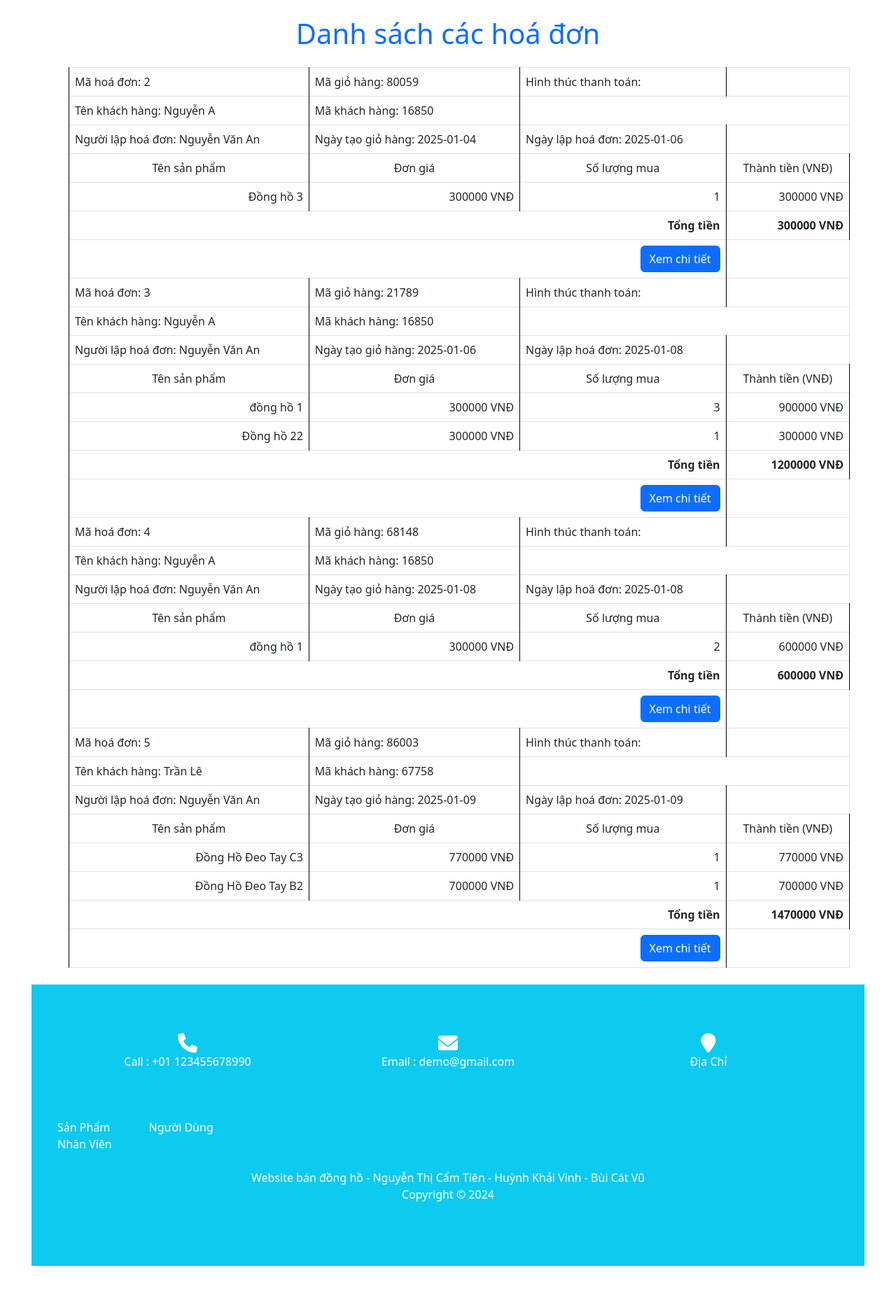
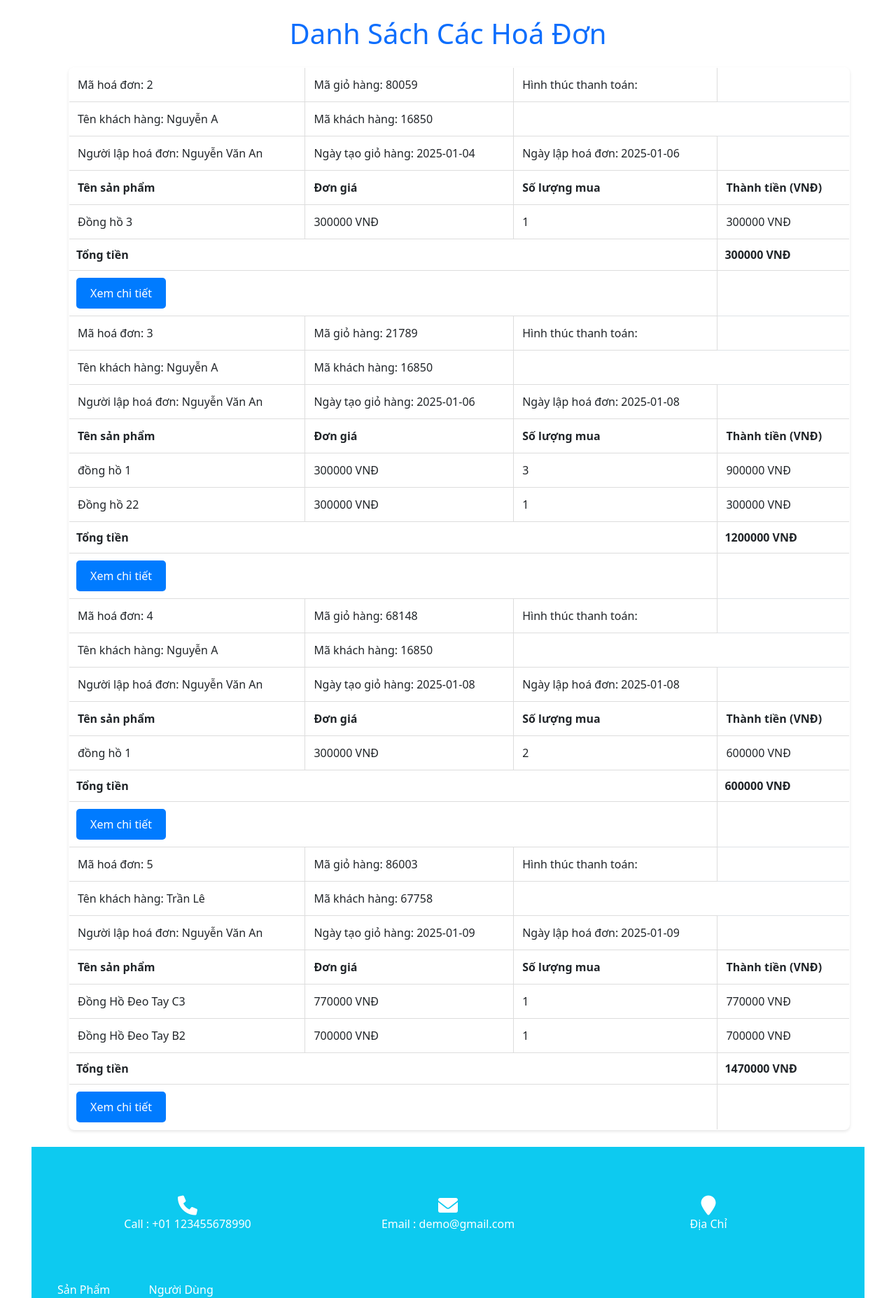
Before and after one commit to khaivinhtvu/da-ptudmnm, a PHP site: page /webbandongho/admin/danhsachhoadonadmin.php in a window 1280 px wide. Shown: the part 138-1993 px from the top of the page at 70% size. Before the commit the page ends 1947 px from the top, so only its background shows below. Run offline with PHP 8.4, Linux system fonts and the light colour scheme; the visitor is signed in with stand-in values (Sample User, id 1); data comes from the database, SQL or seed files in the repository.

Commit message:
Add files via upload

```diff
--- a/admin/danhsachhoadonadmin.php
+++ b/admin/danhsachhoadonadmin.php
@@ -6,8 +6,8 @@
             </script>");
 } ?>
 <div class="container mt-4">
-        <h1 class="mb-4 text-center text-primary">Danh sách các hoá đơn</h1>
-        <?php
+    <h1 class="mb-4 text-center text-primary">Danh Sách Các Hoá Đơn</h1>
+    <?php
         include("../ketnoi/ketnoi.php");
         $sql1 = "select * from hoadon";
         $kq1 = mysqli_query($kn, $sql1);
@@ -77,3 +77,102 @@
 </div>
 <?php include "../admin/infoadmin.php" ?>
 <?php include "../admin/footeradmin.php" ?>
+
+<style>
+/* Bảng */
+.table {
+    width: 100%;
+    border-collapse: collapse;
+    margin-top: 20px;
+    background-color: #ffffff;
+    border-radius: 8px;
+    overflow: hidden;
+    box-shadow: 0 2px 4px rgba(0, 0, 0, 0.1);
+}
+
+.table th,
+.table td {
+    border: 1px solid #dddddd;
+    padding: 12px;
+    text-align: left;
+}
+
+.table th {
+    background-color: #007bff;
+    color: #ffffff;
+    font-size: 1rem;
+    font-weight: bold;
+    text-align: center;
+    text-transform: uppercase;
+}
+
+.table tr:nth-child(even) {
+    background-color: #f2f2f2;
+}
+
+.table-hover tbody tr:hover {
+    background-color: #e8f5ff;
+}
+
+/* Các dòng trạng thái */
+tr.bg-success {
+    background-color: #92d84e !important;
+}
+
+tr.bg-warning {
+    background-color: #ffe082 !important;
+}
+
+/* Dòng tiêu đề chi tiết sản phẩm */
+tr[bgcolor="#92D84E"] {
+    background-color: #28a745 !important;
+    color: #ffffff;
+    font-weight: bold;
+    text-align: center;
+}
+
+/* Nút "Xem chi tiết" */
+.btn-checkout {
+    display: inline-block;
+    padding: 10px 20px;
+    background-color: #007bff;
+    color: #fff;
+    border: none;
+    border-radius: 5px;
+    font-size: 1rem;
+    cursor: pointer;
+    transition: background-color 0.3s ease;
+}
+
+.btn-checkout:hover {
+    background-color: #0056b3;
+}
+
+/* Tổng tiền */
+.table td[colspan="3"] {
+    border: 1px solid #dddddd;
+    padding: 10px;
+    text-align: left;
+
+}
+
+/* Căn chỉnh */
+.text-end {
+    text-align: right;
+}
+
+/* Form */
+form {
+    margin: 0;
+    padding: 0;
+}
+
+/* Khoảng cách */
+.mt-4 {
+    margin-top: 1.5rem !important;
+}
+
+.mb-4 {
+    margin-bottom: 1.5rem !important;
+}
+</style>
--- a/admin/thongkeadmin.php
+++ b/admin/thongkeadmin.php
@@ -56,7 +56,7 @@
 <div class="container mt-4">
 
     <div class='invoice-header text-center'>
-		<h3>Thống kê doanh thu</h3>
+        <h1 class="mb-4 text-center text-primary">Thống Kê Doanh Thu</h1>
     </div>
     <form action="../admin/thongkeadmin.php" method="POST">
         <div class="box">
```
Also changed, not shown: admin/giohangadmin.php (+100 -1 lines), giohang/huygiohang.php (+17 -2 lines). Lines whose indentation alone changed are shown as unchanged.
